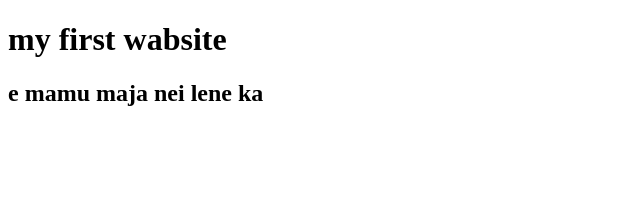
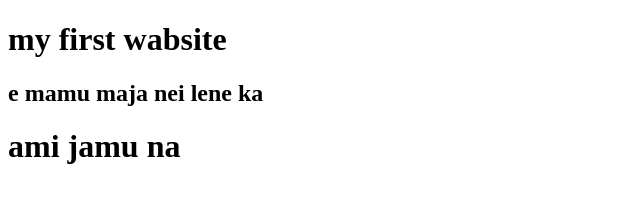
Before and after one commit to MDShaafi1237/my-2nd-repo, a plain HTML site: page index.html in a window 1280 px wide. Shown: the whole page, without its empty margins (0-640 px from the left). Drawn offline with Linux system fonts and the light colour scheme.

Commit message:
added hadder

```diff
--- a/index.html
+++ b/index.html
@@ -9,5 +9,6 @@
 <body>
     <h1> my first wabsite</h1>
     <h2>e mamu maja nei lene ka </h2>
+    <h1>ami jamu na </h1>
 </body>
 </html>
```
